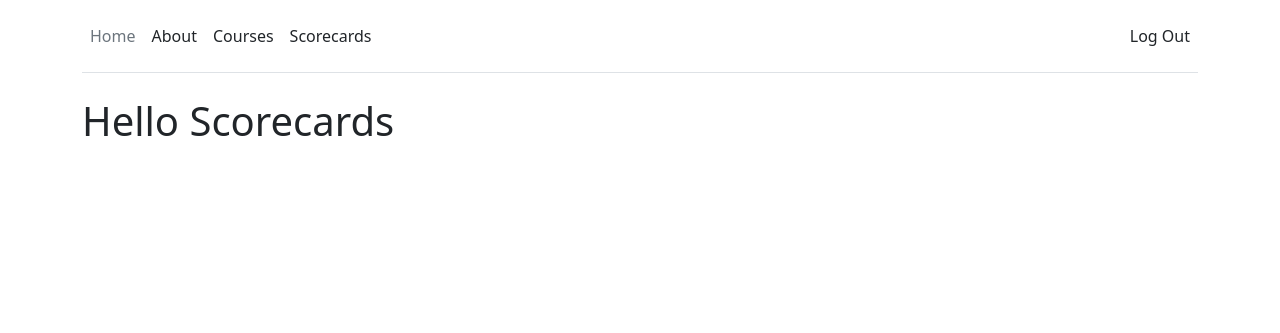
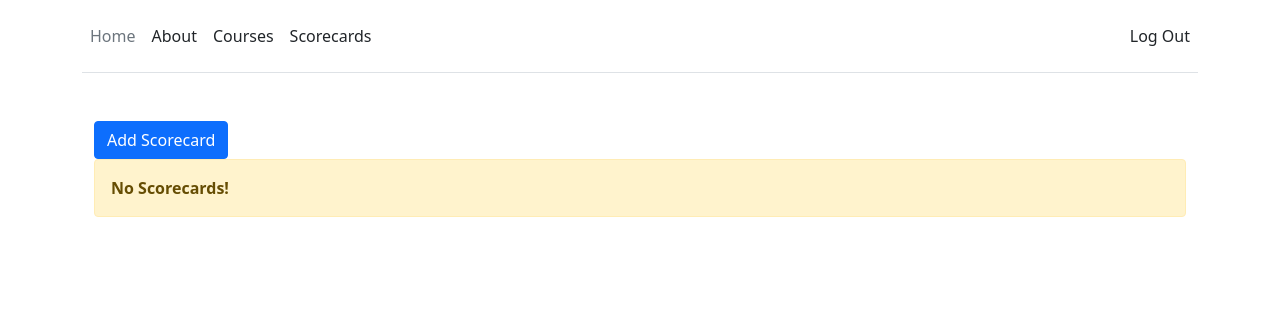
Before and after one commit to mahonyodhran/just-golf, a Django app: page /scorecards/ in a window 1280 px wide. Shown: the top 333 px of the page. Run offline with Django 4.2, Linux system fonts and the light colour scheme; the visitor is signed in with stand-in values (Sample User, id 1); parts of the project's set-up code (start-up, migrations or seed data) failed here and were passed over; some libraries are stand-ins or nearby versions.

Commit message:
added skeleton scorecard loop logic

```diff
--- a/templates/scorecards/scorecard-index.html
+++ b/templates/scorecards/scorecard-index.html
@@ -1,4 +1,33 @@
 {% extends "base.html" %}
 {% block content %}
-<h1>Hello Scorecards</h1>
+  <section class="container my-5">
+    {% if user.is_authenticated %}
+      <a class="btn btn-primary" href="{% url 'add-scorecard' %}" role="button">Add Scorecard</a>
+    {% endif %}
+    {% if courses %}
+      <div class="row">
+        <div class="col-lg-12">
+          <h2>Recent Scorecards</h2>
+          <table class="table">
+            <thead>
+              <tr>
+                <th scope="col">ID</th>
+              </tr>
+            </thead>
+            <tbody>
+              {% for scorecard in scorecards %}
+                <tr>
+                  <th scope="row"> <a href="#">Link To Scorecard</a></th>
+                </tr>
+              {% endfor %}
+            </tbody>
+          </table>
+        </div>
+      </div>
+    {% else %}
+      <div class="alert alert-warning" role="alert">
+        <strong>No Scorecards!</strong>
+      </div>
+    {% endif %}
+  </section>
 {% endblock content %}
```
